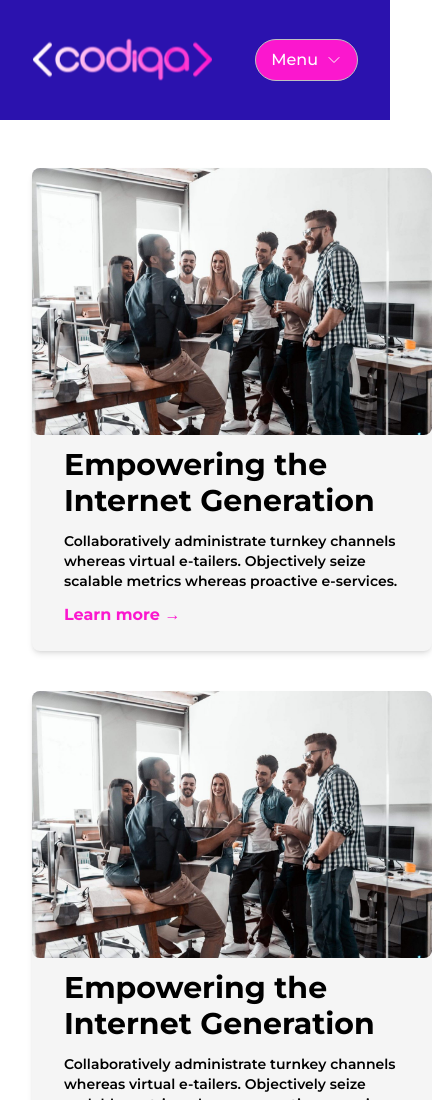
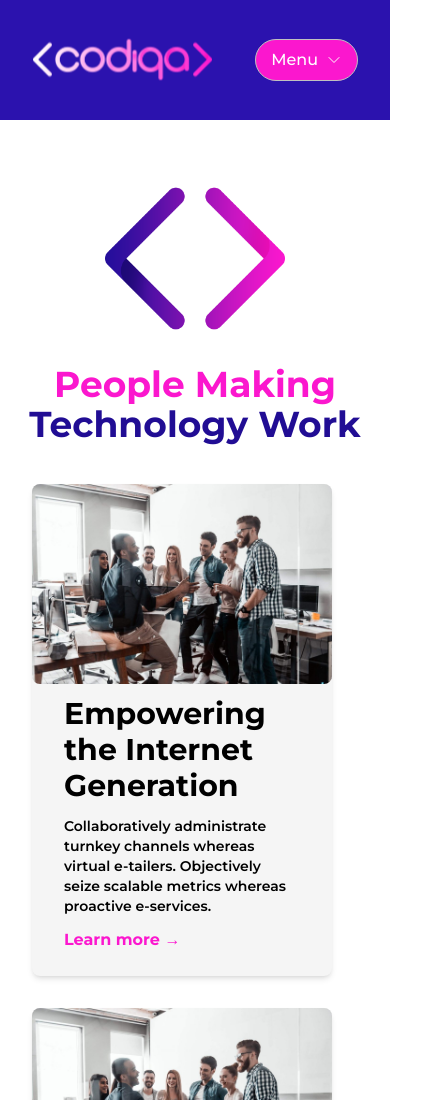
Before and after one commit to Neptune669/New-Portfolio, a Next.js app: page /portfolio in a window 390 px wide. Shown: the top 1100 px of the page, 432 px wide, since content can reach past the window. Built offline with nearby package versions, Linux system fonts and the light colour scheme.

Commit message:
responsive fix

```diff
--- a/app/components/PortfolioList.jsx
+++ b/app/components/PortfolioList.jsx
@@ -1,11 +1,12 @@
 import Image from "next/image";
+import NewHero from "./NewHero";
 
 const PortfolioCard = ({ imgSrc, title, description }) => {
   return (
-    <ul className="bg-[#F5F5F5] w-[400px] pb-6 flex flex-col gap-3 rounded-lg hover:shadow-xl shadow-md ">
+    <ul className="bg-[#F5F5F5] w-[300px] lg:w-[25rem] pb-6 flex flex-col gap-3 rounded-lg hover:shadow-xl shadow-md ">
       <li>
         <Image
-          className="rounded-lg"
+          className="rounded-lg w-[350px] lg:w-[450px]"
           src={imgSrc}
           alt="Logo"
           width={450}
@@ -72,11 +73,14 @@ const data = [
 ];
 const PortfolioList = () => {
   return (
-    <section className="px-8 py-12 mx-auto max-w-7xl">
-      <main className="grid gap-y-10 gap-x-6 lg:grid-cols-3 ">
-        {data.map((item, index) => {
-          return <PortfolioCard key={index} {...item} />;
-        })}
+    <section className="py-12 mx-auto max-w-7xl">
+      <main className="flex flex-col gap-6 ">
+        <NewHero />
+        <div className="flex flex-col gap-8 px-8 lg:grid md:gap-y-10 md:gap-x-9 md:grid-cols-3">
+          {data.map((item, index) => {
+            return <PortfolioCard key={index} {...item} />;
+          })}
+        </div>
       </main>
     </section>
   );
```
